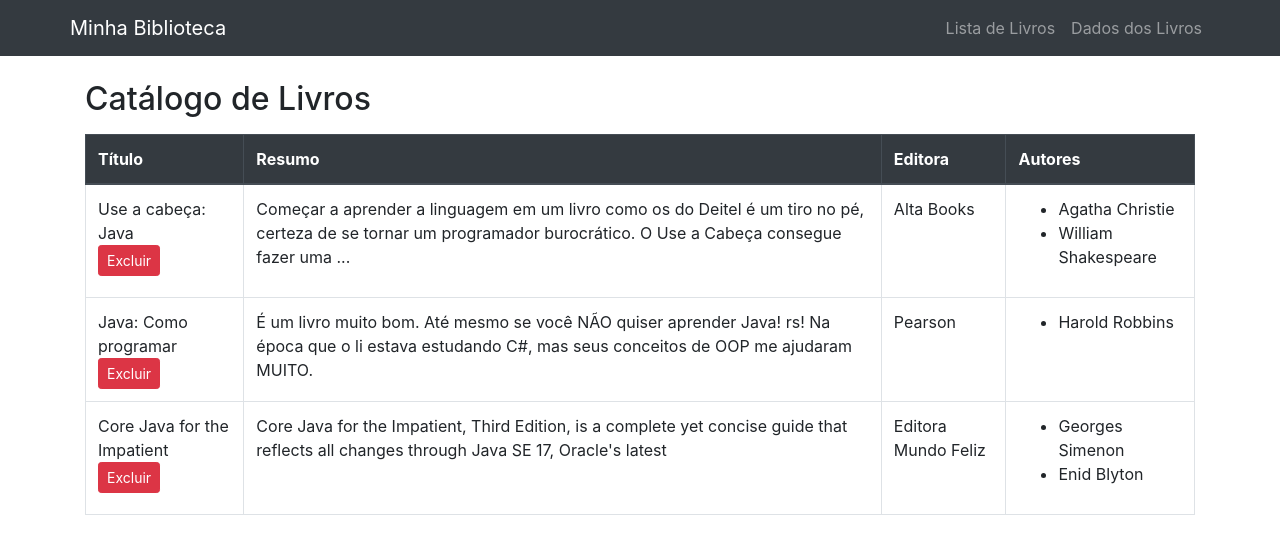
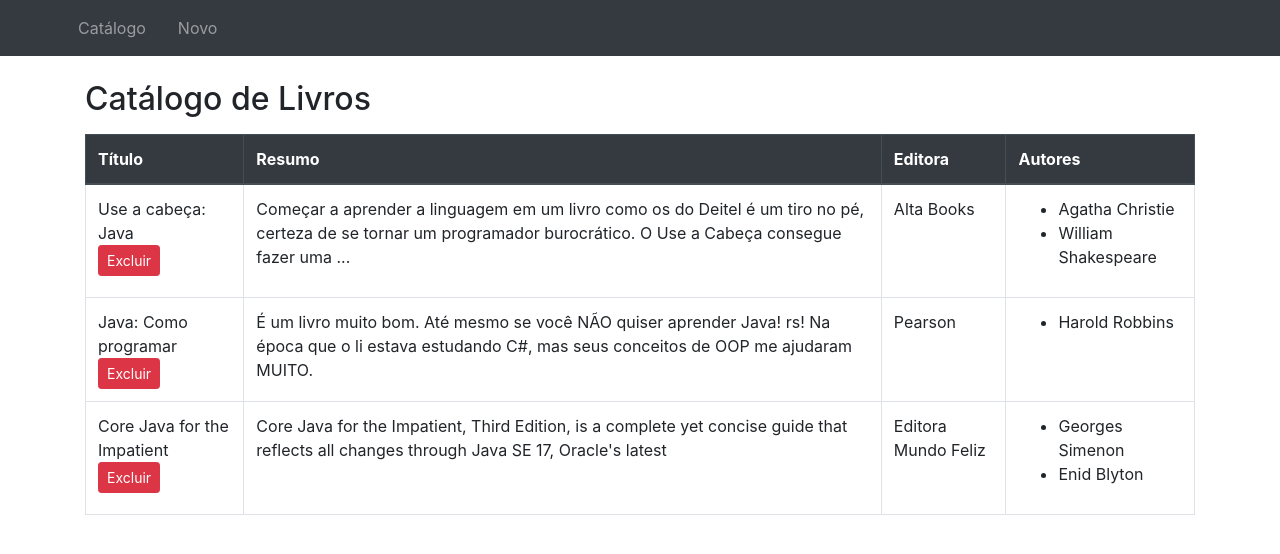
Before and after one commit to cleydsoncavalcanti/estacio-mundo2-nivel4, an Angular app: page /lista in a window 1280 px wide. Shown: the top 554 px of the page. Built offline with nearby package versions, Linux system fonts and the light colour scheme.

Commit message:
✨ projeto pronto

```diff
--- a/src/app/app.component.html
+++ b/src/app/app.component.html
@@ -2,13 +2,12 @@
 
 <nav class="navbar navbar-expand navbar-dark bg-dark">
     <div class="container">
-      <a class="navbar-brand" routerLink="/lista">Minha Biblioteca</a>
       <ul class="navbar-nav">
         <li class="nav-item">
-          <a class="nav-link" routerLink="/lista">Lista de Livros</a>
+          <a class="nav-link mr-3" routerLink="/lista">Catálogo</a>
         </li>
         <li class="nav-item">
-          <a class="nav-link" routerLink="/dados">Dados dos Livros</a>
+          <a class="nav-link" routerLink="/dados">Novo</a>
         </li>
       </ul>
     </div>
```
